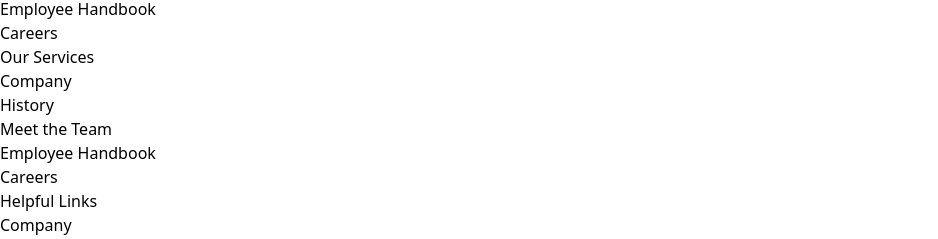
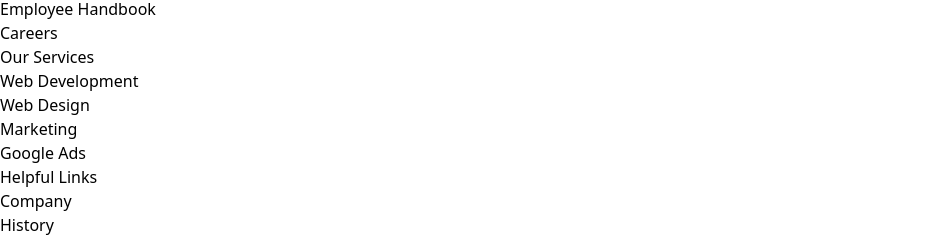
Before and after one commit to aryal05/React-Projects, a React (Vite) app in the folder New folder/vite/: page / in a window 1280 px wide. Shown: the part 2552-2791 px from the top of the page, without its empty margins (0-938 px from the left). Built offline with nearby package versions, Linux system fonts and the light colour scheme.

Commit message:
our services

```diff
--- a/New folder/vite/src/components/footer/Footer.jsx
+++ b/New folder/vite/src/components/footer/Footer.jsx
@@ -3,7 +3,7 @@ import React from 'react'
 const Footer = () => {
   const Data = [
     { id: 1, title: "About Us", infos: ["Company", "History","Meet the Team","Employee Handbook","Careers"] },
-    { id: 1, title: "Our Services", infos: ["Company", "History","Meet the Team","Employee Handbook","Careers"] },
+    { id: 1, title: "Our Services", infos: ["Web Development","Web Design","Marketing", "Google Ads"] },
     { id: 1, title: "Helpful Links", infos: ["Company", "History","Meet the Team","Employee Handbook","Careers"] },
     { id: 1, title: "Contact Us", infos: ["Company", "History","Meet the Team","Employee Handbook","Careers"]},
 
```
